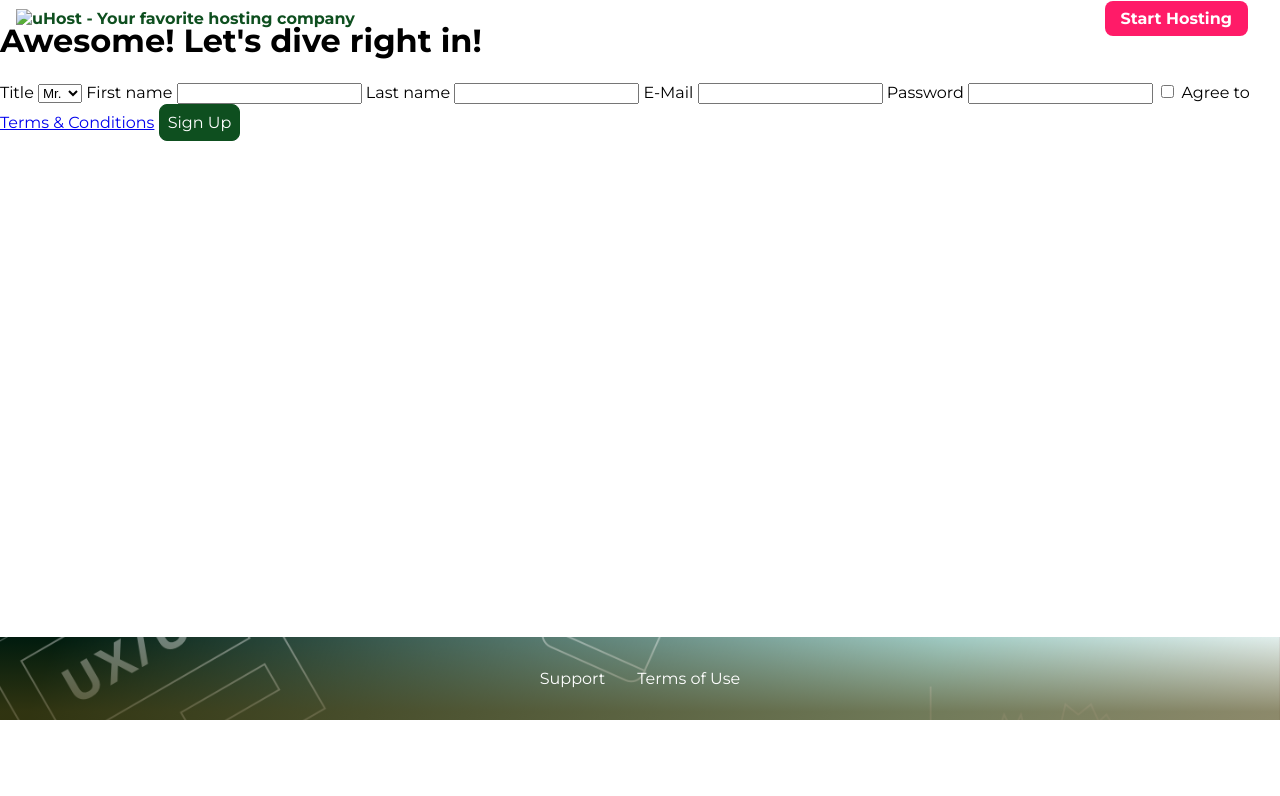
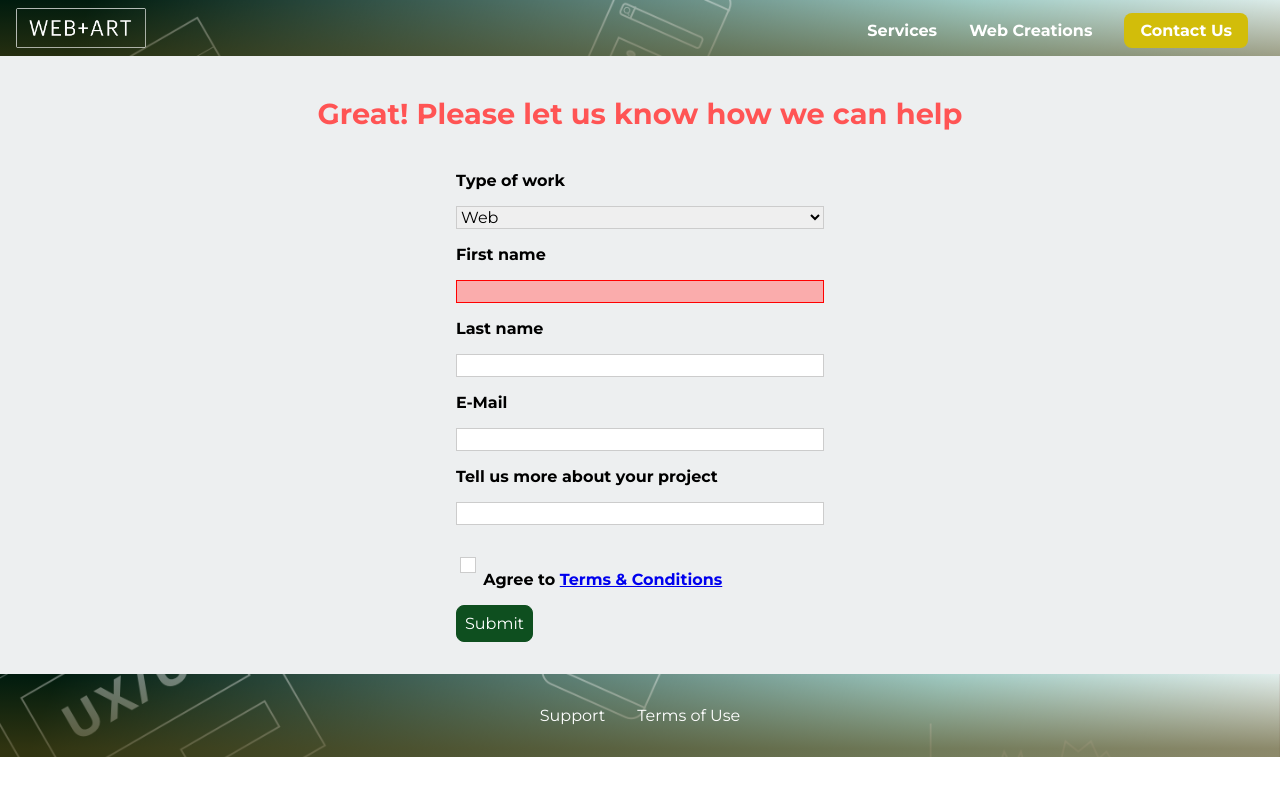
Before and after one commit to andyjalex/web-art, a website: page contact-us/index.html in a window 1280 px wide. Drawn offline with Linux system fonts and the light colour scheme.

Commit message:
general updates

```diff
--- a/contact-us/contact-us.css
+++ b/contact-us/contact-us.css
@@ -0,0 +1,114 @@
+#product-overview {
+  background: linear-gradient(to top, rgba(80, 68, 18, 0.6) 10%, transparent),
+      url("../images/contact-hero.png") center/cover no-repeat;
+    width: 100vw;
+    height: 10vh;
+    padding: 32px;
+    position: absolute;; /* Ensure it's positioned absolutely */
+    top: 0; /* Ensure it starts at the top */
+    left: 0; /* Ensure it covers the entire width */
+    z-index: 1; /* Ensure it is behind the header section */
+}
+body {
+  margin: 0; /* Remove default margin */
+}
+
+main {
+    background: rgb(237, 239, 240);
+}
+
+
+#contact-form {
+  background: rgb(237, 239, 240);
+  display: flex;
+  padding: 1rem;
+  flex-direction: column;
+  justify-content: center;
+  align-items: center;
+  position: relative;
+  z-index: 2;
+}
+
+/* #contact-form h1 {
+    margin: 0rem;
+} */
+
+.signup-title {
+  text-align: center;
+  font-size: 1.8rem;
+  color: #ff5454;
+}
+
+.signup-form {
+  padding: 1rem;
+}
+
+.signup-form label {
+  font-weight: bold;
+}
+
+.signup-form input,
+.signup-form select {
+  display: block;
+  margin-top: 1rem;
+  margin-bottom: 1rem;
+  width: 100%;
+}
+
+/*.signup-form input[type="checkbox"]  */
+.signup-form input[id*="terms"],
+.signup-form input[id*="terms"] +label {
+  display: inline-block;
+  width: auto;
+  vertical-align: bottom;
+}
+
+.signup-form input:not([type="checkbox"]),
+.signup-form select {
+    border: 1px solid #ccc;
+    padding 0.2rem 0.5rem;
+    font: inherit;
+}
+
+.signup-form input:focus,
+.signup-form select:focus {
+  outline: none;
+  background: #d8f3df;
+  border-color: #2ddf5c;
+}
+
+.signup-form input[type="checkbox"] {
+  border: 1px solid #ccc;
+  background: white;
+  width: 1rem;
+  height: 1rem;
+  -webkit-appearance: none;
+  -moz-appearance: none;
+  appearance: none;
+}
+
+.signup-form input[type="checkbox"]:checked {
+  background: #2ddf5c;
+  border: #0e4f1f;
+}
+
+.signup-form input.invalid,
+.signup-form select.invalid,
+.signup-form :invalid {
+  border-color: red !important;
+  background: #faacac;
+}
+
+
+
+.signup-form button[type="submit"] {
+  display: block;
+  margin-top: 1rem
+}
+
+@media (min-width: 40rem) {
+  .signup-form {
+    margin: auto;
+    width: 25rem;
+  }
+}
--- a/contact-us/index.html
+++ b/contact-us/index.html
@@ -9,11 +9,11 @@
     <link rel="shortcut icon" href="../favicon.png">
     <link href="https://fonts.googleapis.com/css?family=Anton|Montserrat:400,700" rel="stylesheet">
     <link rel="stylesheet" href="../shared.css">
-    <link rel="stylesheet" href="start-hosting.css">
+    <link rel="stylesheet" href="contact-us.css">
 </head>
 
 <body>
-    <div class="backdrop"></div>
+
     <header class="main-header">
         <div>
             <button class="toggle-button">
@@ -22,43 +22,36 @@
                 <span class="toggle-button__bar"></span>
             </button>
             <a href="../index.html" class="main-header__brand">
-                <img src="../images/uhost-icon.png" alt="uHost - Your favorite hosting company">
+              <a href="../index.html" class="main-header__brand">
+                  <img src="../images/white-w+a-logo.png" alt="Web+Art your favourite web company">
+              </a>
             </a>
         </div>
         <nav class="main-nav">
             <ul class="main-nav__items">
                 <li class="main-nav__item">
-                    <a href="../packages/index.html">Packages</a>
+                    <a href="../index.html">Services</a>
                 </li>
                 <li class="main-nav__item">
-                    <a href="../customers/index.html">Customers</a>
+                    <a href="../index.html">Web Creations</a>
                 </li>
                 <li class="main-nav__item main-nav__item--cta">
-                    <a href="index.html">Start Hosting</a>
+                    <a href="index.html">Contact Us</a>
                 </li>
             </ul>
         </nav>
     </header>
-    <nav class="mobile-nav">
-        <ul class="mobile-nav__items">
-            <li class="mobile-nav__item">
-                <a href="../packages/index.html">Packages</a>
-            </li>
-            <li class="mobile-nav__item">
-                <a href="../customers/index.html">Customers</a>
-            </li>
-            <li class="mobile-nav__item mobile-nav__item--cta">
-                <a href="index.html">Start Hosting</a>
-            </li>
-        </ul>
-    </nav>
-    <main class="contact-page">
-        <h1 class="signup-title">Awesome! Let's dive right in!</h1>
+    <main>
+      <section id="product-overview">
+      </section>
+      <section id="contact-form">
+        <h1 class="signup-title">Great! Please let us know how we can help</h1>
         <form action="index.html" class="signup-form">
-            <label for="title">Title</label>
-            <select id="title">
-                <option value="mr">Mr.</option>
-                <option value="ms">Ms.</option>
+            <label for="work">Type of work</label>
+            <select id="work">
+                <option value="w">Web</option>
+                <option value="m">Mobile</option>
+                <option value="d">Data Visualization</option>
             </select>
             <label for="first-name">First name</label>
             <input type="text" id="first-name" required>
@@ -66,14 +59,15 @@
             <input type="text" id="last-name">
             <label for="email">E-Mail</label>
             <input type="email" id="email">
-            <label for="password">Password</label>
-            <input type="password" id="password">
+            <label for="query">Tell us more about your project</label>
+            <input type="text" id="query">
             <input type="checkbox" id="agree-terms">
             <label for="agree-terms">Agree to
                 <a href="#">Terms &amp; Conditions</a>
             </label>
-            <button type="submit" class="button">Sign Up</button>
+            <button type="submit" class="button">Submit</button>
         </form>
+      </section>
     </main>
     <footer class="main-footer">
         <nav>
--- a/main.css
+++ b/main.css
@@ -52,7 +52,7 @@
     left: -120px;
     width: calc(100% + 120px);
     height: 560px; /* Original polygon height */
-    background: #ff1b68;
+    background: #D2BD0A; /*#ff1b68;*/
     clip-path: polygon(0 97%, 77% 82%, 100% 97%);
     z-index: 2;
   }
@@ -74,7 +74,7 @@
     color: white;
     font-family: "Anton", sans-serif;
     position: absolute;
-    bottom: 5%;
+    bottom: 15%;
     left: 3%;
     font-size: 1.6rem;
     z-index: 3; /* Ensure the h1 is above the ::after pseudo-element */
--- a/shared.css
+++ b/shared.css
@@ -10,6 +10,8 @@ body {
 
 main {
   min-height: calc(100vh - 11.5rem);
+
+  margin-top: 3.5rem;
 }
 .main-header {
     width: 100%;
@@ -69,7 +71,7 @@ main {
 .main-nav__item--cta a,
 .mobile-nav__item--cte a {
     color: white;
-    background: #ff1b68;
+    background: #D2BD0A;
     padding: 8px 16px;
     border-radius: 8px;
 }
@@ -87,7 +89,7 @@ main {
 .main-footer {
   background: linear-gradient(to top, rgba(80, 68, 18, 0.6) 10%, transparent),
     url("images/footer-bg.png") right/cover no-repeat;
-
+  margin-top: 0px;
   padding: 32px;
 
 }
```
Also changed, not shown: index.html (+1 -1 lines), images/contact-hero.png (added).
